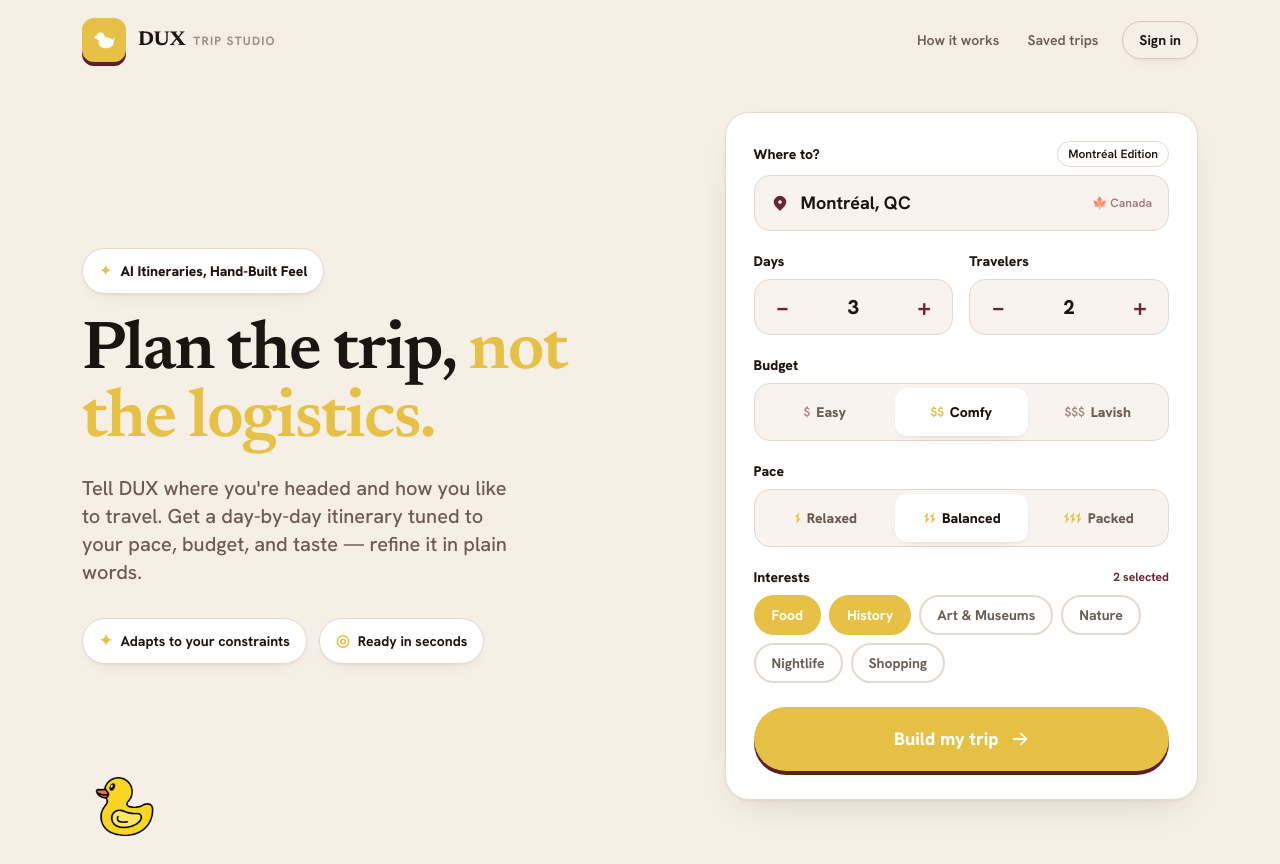
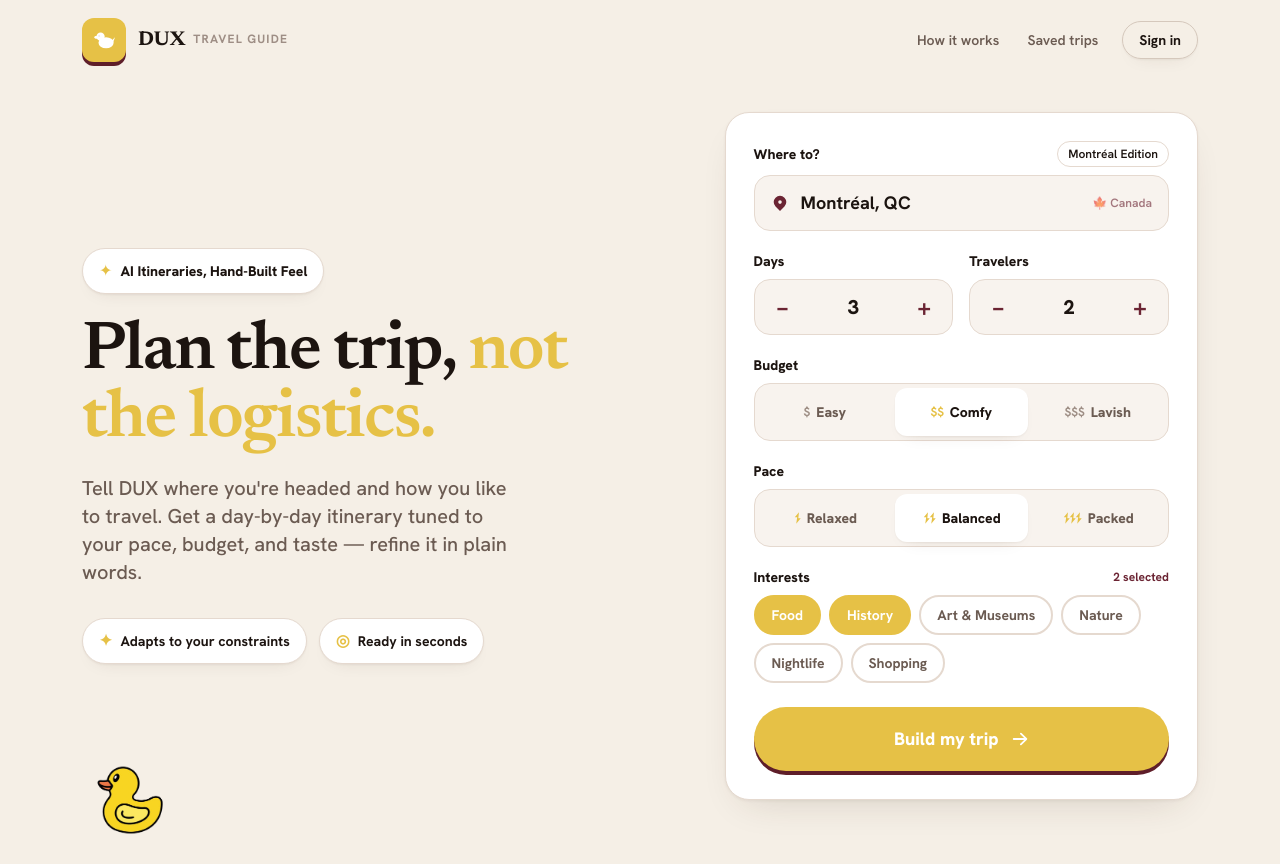
Before and after one commit to Sayf-01/Dux-MPCHacks2026, a Next.js app: page / in a window 1280 px wide. Built offline with nearby package versions, Linux system fonts and the light colour scheme.

Commit message:
feat: update DraggableDuck component constants for improved sizing

```diff
--- a/src/components/layout/Header.tsx
+++ b/src/components/layout/Header.tsx
@@ -20,10 +20,10 @@ export function Header({ onLogoClick }: HeaderProps) {
             <circle cx="9" cy="10" r="1.5" fill="#F5EFE6" />
           </svg>
         </div>
-        <div className="flex items-baseline gap-2">
+        <div className="flex items-center gap-2">
           <span className="font-display font-bold text-xl text-ink leading-none">DUX</span>
-          <span className="text-xs font-bold text-ink-3 tracking-widest uppercase leading-none">
-            Trip Studio
+          <span className="relative -top-px text-xs font-bold text-ink-3 tracking-widest uppercase leading-none">
+            TRAVEL GUIDE
           </span>
         </div>
       </button>
--- a/src/components/ui/DraggableDuck.tsx
+++ b/src/components/ui/DraggableDuck.tsx
@@ -2,8 +2,8 @@
 import { useEffect, useRef, useState, RefObject } from 'react';
 import Image from 'next/image';
 
-const DUCK_SIZE = 85;
-const HEAD_VISIBLE = 36;
+const DUCK_SIZE = 96;
+const HEAD_VISIBLE = 48;
 
 interface Props {
   anchorRef: RefObject<HTMLElement | null>;
```
